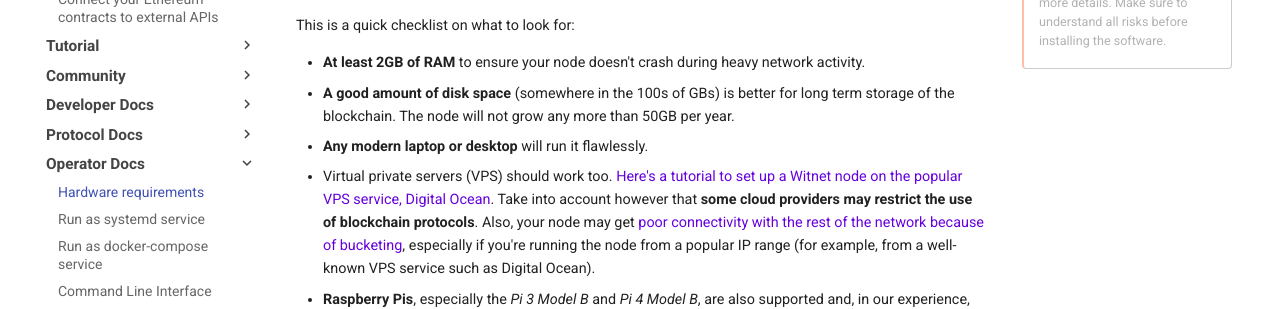
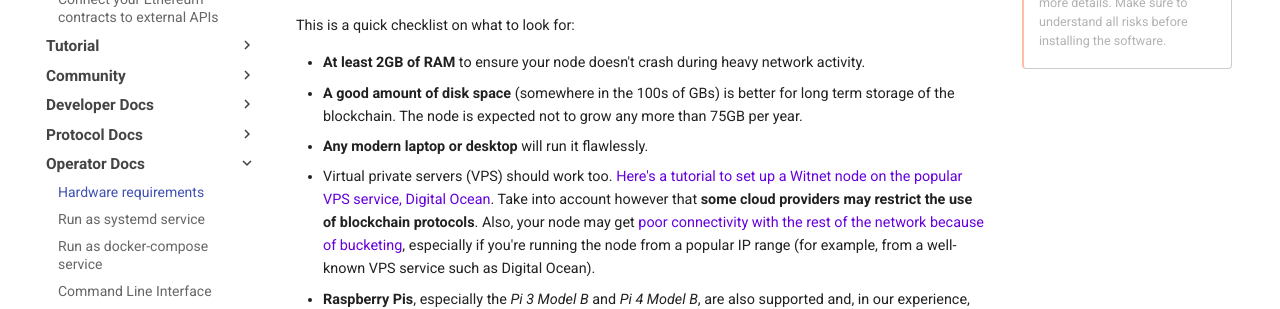
Before and after one commit to witnet/documentation, an MkDocs documentation site: the page built from docs/node-operators/hardware-requirements.md, in a window 1280 px wide and 930 px high. Shown: the part 468-777 px from the top of the window. Built offline with MkDocs 1.6.1 and Material for MkDocs 9.7.7, drawn with Linux system fonts in a browser that asks for light colours; some web fonts are replaced; comment, search, counter and statistics services are not loaded.

Commit message:
Update docs/node-operators/hardware-requirements.md
Edit to expected growth of blockchain per annum

Co-authored-by: Adán SDPC <adan@witnet.foundation>

```diff
--- a/docs/node-operators/hardware-requirements.md
+++ b/docs/node-operators/hardware-requirements.md
@@ -14,7 +14,7 @@ This is a quick checklist on what to look for:
 
 - **At least 2GB of RAM** to ensure your node doesn't crash during heavy network activity.
 - **A good amount of disk space** (somewhere in the 100s of GBs) is
-  better for long term storage of the blockchain. The node will not grow any more than 50GB per year.
+  better for long term storage of the blockchain. The node is expected not to grow any more than 75GB per year.
 - **Any modern laptop or desktop** will run it flawlessly.
 - Virtual private servers (VPS) should work too. [Here's a tutorial to set up a Witnet node on the popular VPS service, Digital Ocean][vpstutorial]. Take into account
   however that **some cloud providers may restrict the use of blockchain
```
